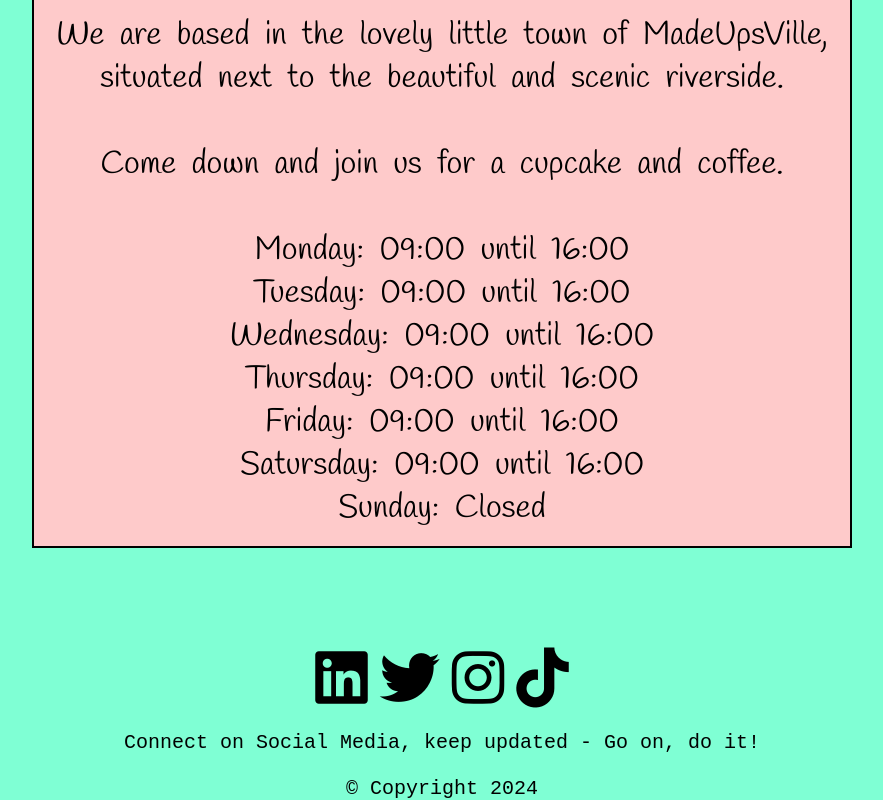
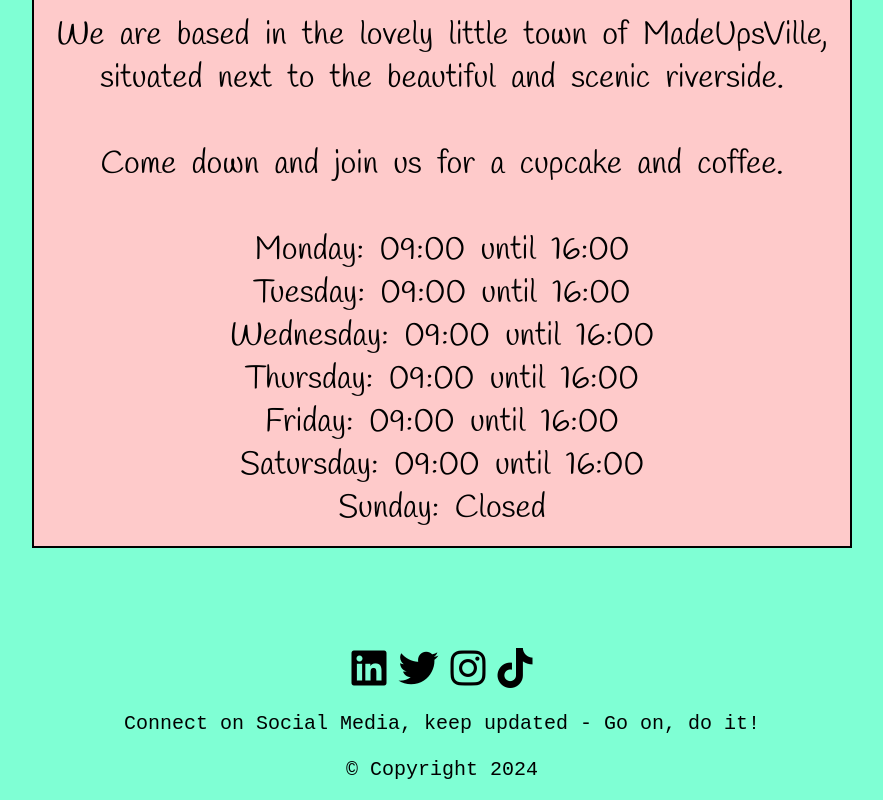
Before and after one commit to MagMillen-Dutka/CuppyCakes, a plain HTML site: page index.html in a window 1280 px wide. Shown: the part 668-1468 px from the top of the page, without its empty margins (198-1081 px from the left). Drawn offline with Linux system fonts and the light colour scheme.

Commit message:
icon size change for fas in footer

```diff
--- a/index.html
+++ b/index.html
@@ -74,10 +74,10 @@
     <script src="https://kit.fontawesome.com/b47cf5ff60.js" crossorigin="anonymous"></script>
 </body>
 <footer class="footer">
-    <i><a href="#" class="fab fa-linkedin fa-3x"></a></i>
-    <a href="#" class="fab fa-twitter fa-3x"></a>
-    <a href="#" class="fab fa-instagram fa-3x"></a>
-    <a href="#" class="fab fa-tiktok fa-3x"></a>
+    <i><a href="#" class="fab fa-linkedin fa-2x"></a></i>
+    <a href="#" class="fab fa-twitter fa-2x"></a>
+    <a href="#" class="fab fa-instagram fa-2x"></a>
+    <a href="#" class="fab fa-tiktok fa-2x"></a>
     <br>
     <br>
     <p>Connect on Social Media, keep updated - Go on, do it!</p>
```
